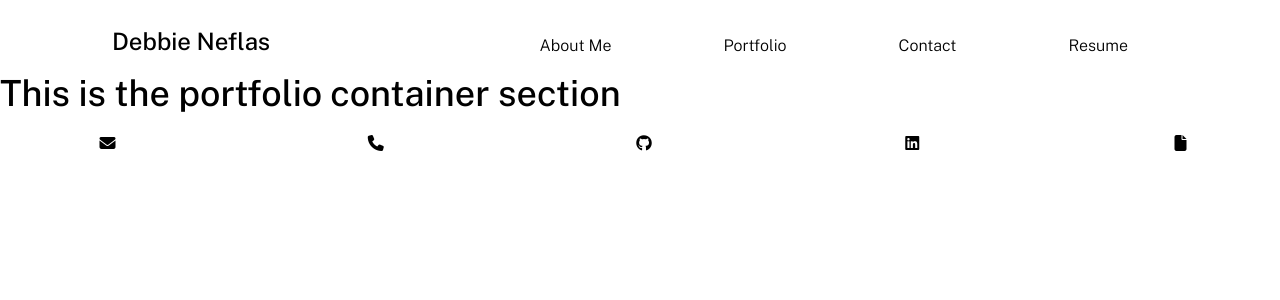
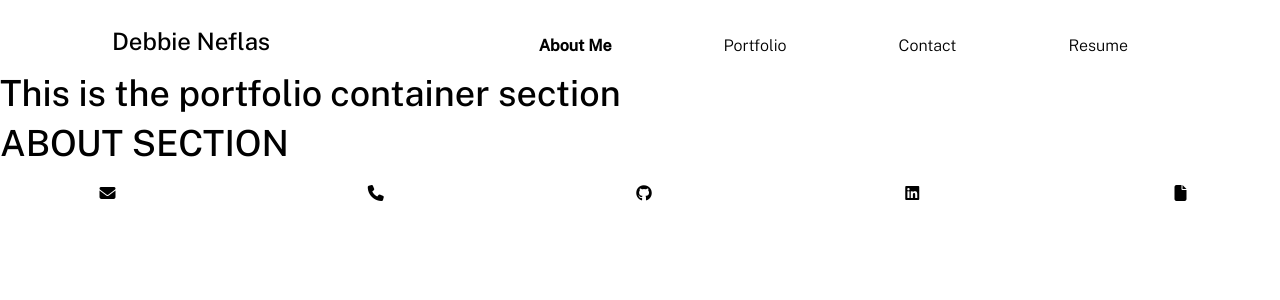
Before and after one commit to dneflas/react-portfolio, a React (Create React App) app: page / in a window 1280 px wide. Shown: the top 300 px of the page. Built offline with nearby package versions, Linux system fonts and the light colour scheme.

Commit message:
use state for current section, update portfolio component to portfolio container

```diff
--- a/src/App.css
+++ b/src/App.css
@@ -132,6 +132,10 @@ nav a:hover {
 
 .border-round {
   border-radius: var(--border-radius);
+}
+
+.text-bold {
+  font-weight: bold;
 }
 
 /* CARDS */
--- a/src/App.js
+++ b/src/App.js
@@ -1,13 +1,19 @@
+import React, { useState } from "react";
 import "./App.css";
 import Header from "./components/Header";
-import Portfolio from "./components/Portfolio";
+import PortfolioContainer from "./components/PortfolioContainer";
 import Footer from "./components/Footer";
 
 function App() {
+  const [currentSection, setCurrentSection] = useState("About");
+
   return (
     <div>
-      <Header></Header>
-      <Portfolio></Portfolio>
+      <Header
+        currentSection={currentSection}
+        setCurrentSection={setCurrentSection}
+      ></Header>
+      <PortfolioContainer currentSection={currentSection}></PortfolioContainer>
       <Footer></Footer>
     </div>
   );
--- /dev/null
+++ b/src/components/About/index.js
@@ -0,0 +1,11 @@
+import React from "react";
+
+function About() {
+  return (
+    <div>
+      <h1> ABOUT SECTION</h1>
+    </div>
+  );
+}
+
+export default About;
--- a/src/components/Header/index.js
+++ b/src/components/Header/index.js
@@ -1,12 +1,15 @@
 import React from "react";
 import Nav from "../Navigation";
 
-function Header() {
+function Header({ currentSection, setCurrentSection }) {
   return (
     <header>
       <div className="container flex-row justify-space-between align-center pt-3">
         <h1 className="page-title py-2 px-3">Debbie Neflas</h1>
-        <Nav />
+        <Nav
+          currentSection={currentSection}
+          setCurrentSection={setCurrentSection}
+        />
       </div>
     </header>
   );
--- a/src/components/Navigation/index.js
+++ b/src/components/Navigation/index.js
@@ -1,18 +1,42 @@
 import React from "react";
 
-function Nav() {
+function Nav({ currentSection, setCurrentSection }) {
   return (
     <nav className="flex-row">
-      <a className="ml-2 my-1 px-2 mx-5 py-1 text-dark" href="#about">
+      <a
+        className={`ml-2 my-1 px-2 mx-5 py-1 text-dark ${
+          currentSection === "About" && "text-bold"
+        }`}
+        onClick={() => setCurrentSection("About")}
+        href="#about"
+      >
         About Me
       </a>
-      <a className="ml-2 my-1 px-2 mx-5 py-1 text-dark" href="#portfolio">
+      <a
+        className={`ml-2 my-1 px-2 mx-5 py-1 text-dark ${
+          currentSection === "Portfolio" && "text-bold"
+        }`}
+        onClick={() => setCurrentSection("Portfolio")}
+        href="#portfolio"
+      >
         Portfolio
       </a>
-      <a className="ml-2 my-1 px-2 mx-5 py-1 text-dark" href="#contact">
+      <a
+        className={`ml-2 my-1 px-2 mx-5 py-1 text-dark ${
+          currentSection === "Contact" && "text-bold"
+        }`}
+        onClick={() => setCurrentSection("Contact")}
+        href="#contact"
+      >
         Contact
       </a>
-      <a className="ml-2 my-1 px-2 mx-5 py-1 text-dark" href="#resume">
+      <a
+        className={`ml-2 my-1 px-2 mx-5 py-1 text-dark ${
+          currentSection === "Resume" && "text-bold"
+        }`}
+        onClick={() => setCurrentSection("Resume")}
+        href="#resume"
+      >
         Resume
       </a>
     </nav>
--- a/src/components/Portfolio/index.js
+++ /dev/null
@@ -1,13 +0,0 @@
-import React from "react";
-
-function Portfolio() {
-  // logic to conditionally render each section (About, Projects, Contact, and Resume)
-
-  return (
-    <div>
-      <h1>This is the portfolio container section</h1>
-    </div>
-  );
-}
-
-export default Portfolio;
--- /dev/null
+++ b/src/components/PortfolioContainer/index.js
@@ -0,0 +1,20 @@
+import React from "react";
+import About from "../About";
+
+function PortfolioContainer({ currentSection }) {
+  // logic to conditionally render each section (About, Projects, Contact, and Resume)
+  const renderSection = () => {
+    if (currentSection === "About") {
+      return <About />;
+    }
+  };
+
+  return (
+    <main>
+      <h1>This is the portfolio container section</h1>
+      {renderSection()}
+    </main>
+  );
+}
+
+export default PortfolioContainer;
```
